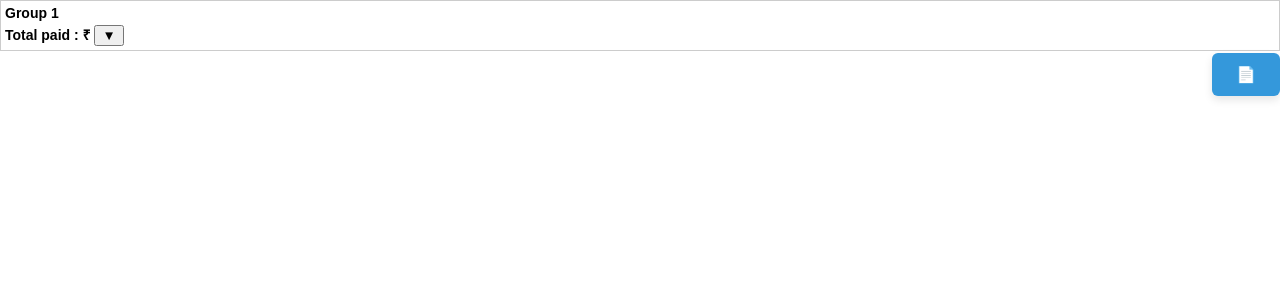
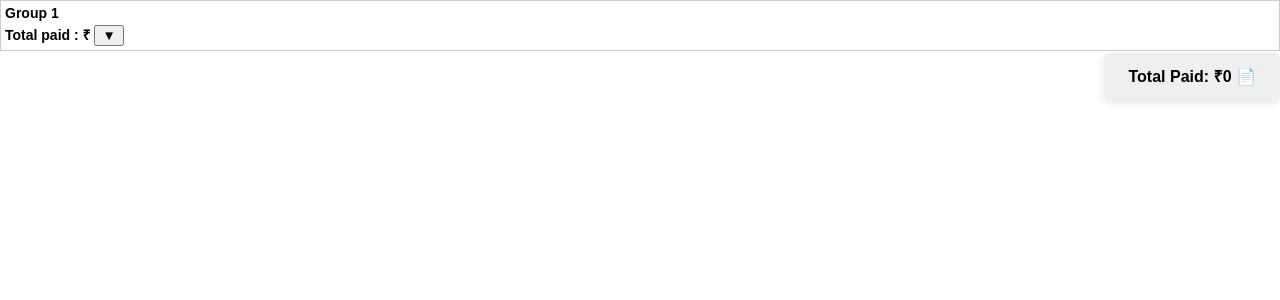
Before and after one commit to shabeebshab/staffgrouping, a Django app: page /groups/?print=1&size=8 in a window 1280 px wide. Shown: the top 300 px of the page. Run offline with Django 5.2, Linux system fonts and the light colour scheme.

Commit message:
Fix: added total_paid in group_view and passed to template

```diff
--- a/staffgrouperap/views.py
+++ b/staffgrouperap/views.py
@@ -101,9 +101,12 @@
             member['group_total'] = special_total
         groups.append(special_group)  # last group = special group
 
+     # ✅ Calculate grand total
+    total_paid = sum(float(p['paid']) for p in staff)
+
     # Choose template
     template = 'print.html' if request.GET.get('print') == '1' else 'groups.html'
-    return render(request, template, {'groups': groups})
+    return render(request, template, {'groups': groups,'total_paid': total_paid})
 
 from django.shortcuts import redirect
 import json
--- a/templates/print.html
+++ b/templates/print.html
@@ -51,7 +51,7 @@
       background-color: #d0ebff;
       color: rgb(36, 32, 248);
       padding: 2px 4px;
-      border-radius: 4px;
+      border-radius: 4px;cd
       display: inline-block;
     }
 
@@ -79,8 +79,6 @@
     }
 
     .print-btn {
-      background-color: #3498db;
-      color: white;
       border: none;
       padding: 12px 24px;
       font-size: 16px;
@@ -132,7 +130,7 @@
 
   <!-- Save as PDF button at bottom center -->
   <div class="save-btn-container">
-    <button class="print-btn" onclick="window.print()">📄</button>
+    <button class="print-btn" onclick="window.print()">Total Paid: ₹{{ total_paid }} 📄</button>
   </div>
 
   <script>
```
Also changed, not shown: db.sqlite3.
